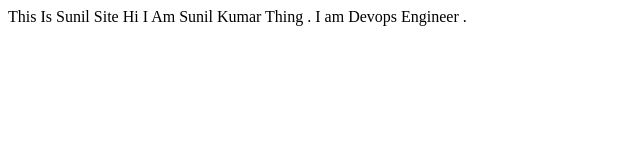
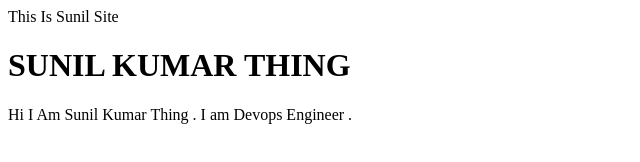
Before and after one commit to sunilkumarthing/sunilsite, a plain HTML site: page index.html in a window 1280 px wide. Shown: the whole page, without its empty margins (0-640 px from the left). Drawn offline with Linux system fonts and the light colour scheme.

Commit message:
edited sunil kumar thing file

```diff
--- a/index.html
+++ b/index.html
@@ -1,5 +1,6 @@
 <!Dogtype html>
 <head>This Is Sunil Site </head>
+<H1>SUNIL KUMAR THING </H1>
 <body>
 Hi  I Am Sunil Kumar Thing . I am Devops Engineer .
 </body>
```
